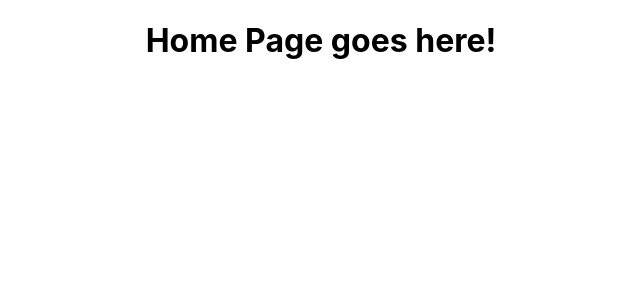
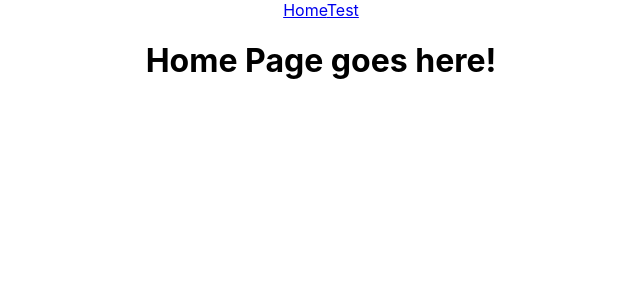
Before and after one commit to Wings30306/react-router, a React (Create React App) app in the folder router/: page / in a window 1280 px wide. Shown: the top 300 px of the page, without its empty margins (319-959 px from the left). Built offline with nearby package versions, Linux system fonts and the light colour scheme.

Commit message:
Add a Navbar

```diff
--- a/router/src/App.js
+++ b/router/src/App.js
@@ -1,4 +1,4 @@
-import {Route, Switch} from 'react-router-dom'
+import {Route, Switch, Link} from 'react-router-dom'
 import Test from "./Test"
 import Home from "./Home"
 import './App.css';
@@ -6,6 +6,10 @@ import './App.css';
 function App() {
   return (
     <div className="App">
+      <nav>
+        <Link to="/">Home</Link>
+        <Link to="/test">Test</Link>
+      </nav>
       <Switch>
         <Route exact path="/" component={Home}/>
         <Route exact path="/test" component={Test} />
```
